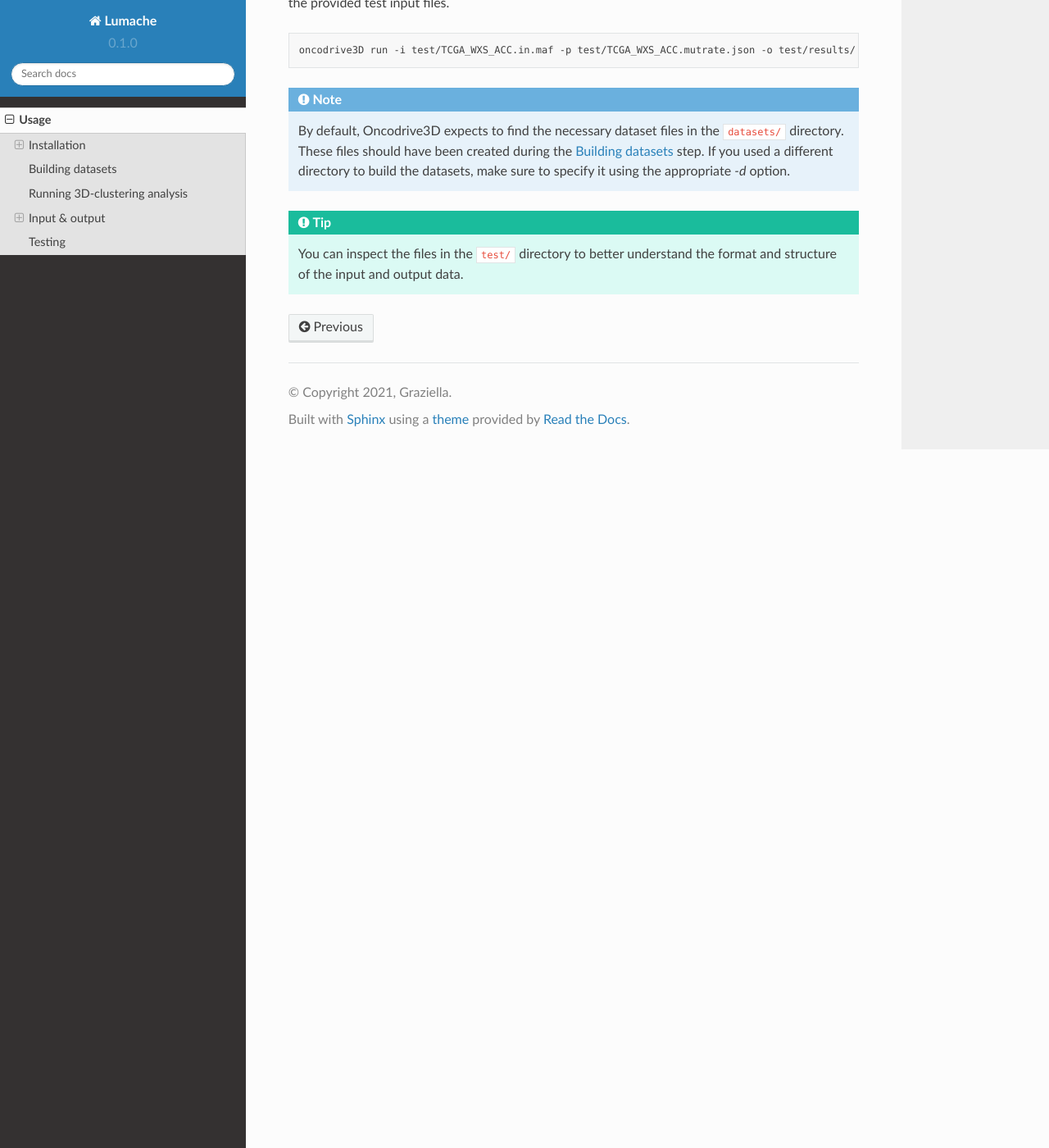
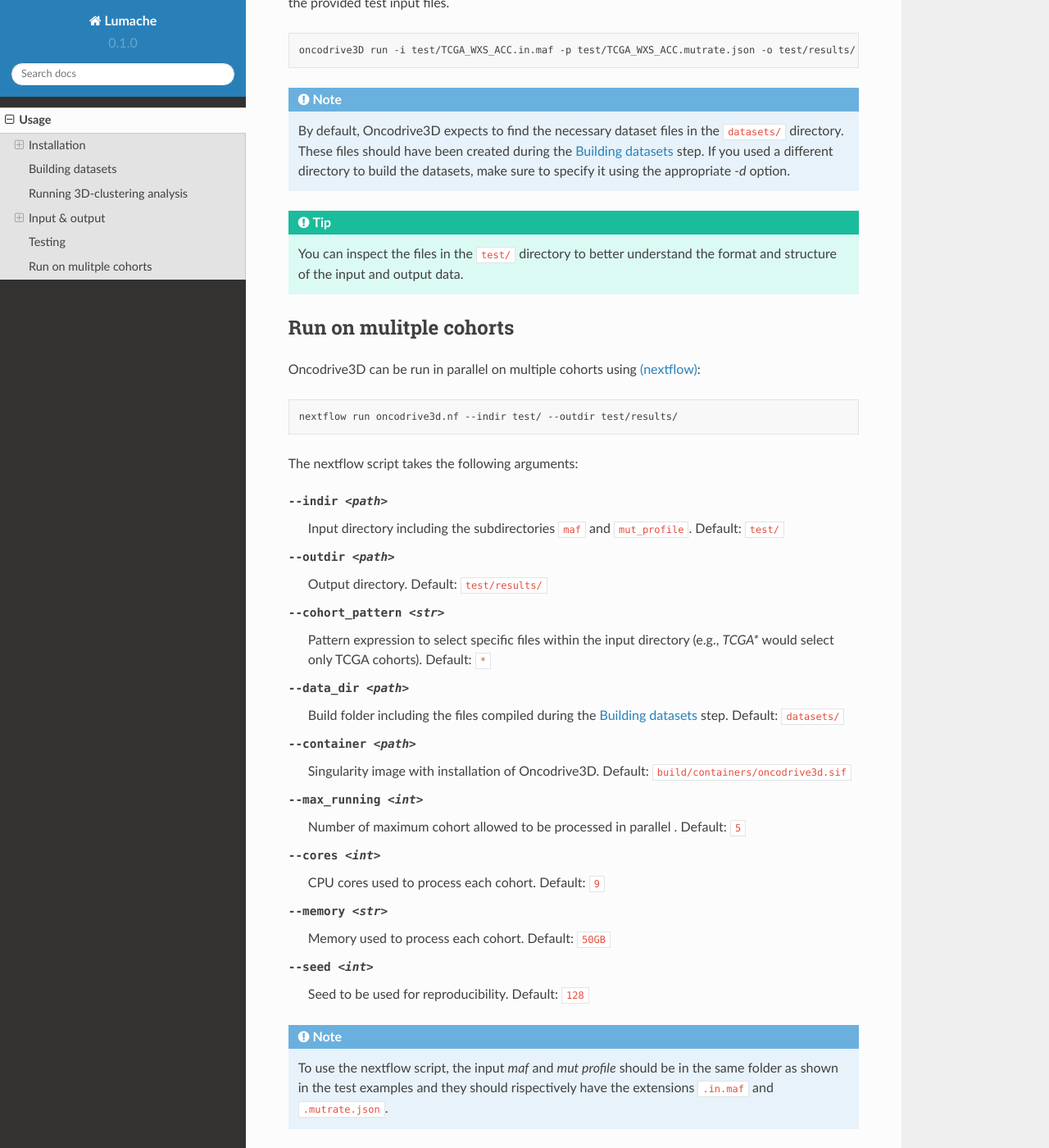
Before and after one commit to St3451/readthedocs_tmp, a Sphinx documentation site: the page built from docs/source/usage.rst, in a window 1280 px wide and 1400 px high, scrolled down 7745 px. Shown: the whole window at 82% size. Built offline with Sphinx 7.4.7 and the Read the Docs theme 2.0.0, drawn with Linux system fonts in a browser that asks for light colours.

Commit message:
Docs: Add nextflow docs

```diff
--- a/docs/source/usage.rst
+++ b/docs/source/usage.rst
@@ -325,3 +325,39 @@ perform a test run using the provided test input files.
 
    You can inspect the files in the ``test/`` directory to better understand the
    format and structure of the input and output data.
+
+
+Run on mulitple cohorts
+-----------------------
+
+Oncodrive3D can be run in parallel on multiple cohorts using `(nextflow) <https://docs.gdc.cancer.gov/Data/File_Formats/MAF_Format/#introduction>`_:
+
+.. code-block:: bash
+
+   nextflow run oncodrive3d.nf --indir test/ --outdir test/results/
+
+The nextflow script takes the following arguments:
+
+--indir <path>   Input directory including the subdirectories ``maf`` and ``mut_profile``. Default: ``test/``
+
+--outdir <path>   Output directory. Default: ``test/results/``
+
+--cohort_pattern <str>   Pattern expression to select specific files within the input directory (e.g., `TCGA*` would select only TCGA cohorts). Default: ``*``
+
+--data_dir <path>   Build folder including the files compiled during the :ref:`building datasets` step. Default: ``datasets/``
+
+--container <path>   Singularity image with installation of Oncodrive3D. Default: ``build/containers/oncodrive3d.sif``
+
+--max_running <int>   Number of maximum cohort allowed to be processed in parallel . Default: ``5``
+
+--cores <int>   CPU cores used to process each cohort. Default: ``9``
+
+--memory <str>   Memory used to process each cohort. Default: ``50GB``
+
+--seed <int>   Seed to be used for reproducibility. Default: ``128``
+
+.. note::
+
+   To use the nextflow script, the input `maf` and `mut profile` should be in
+   the same folder as shown in the test examples and they should rispectively
+   have the extensions ``.in.maf`` and ``.mutrate.json``.
```
